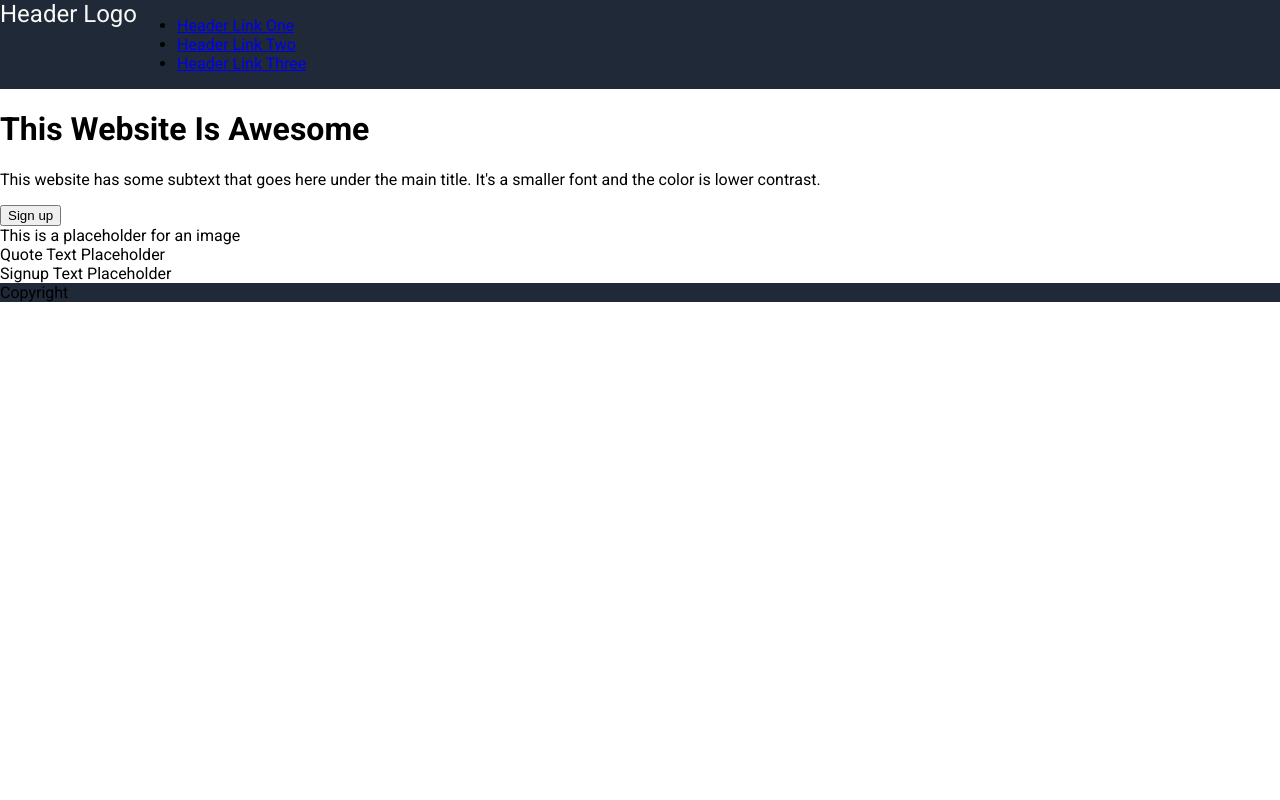
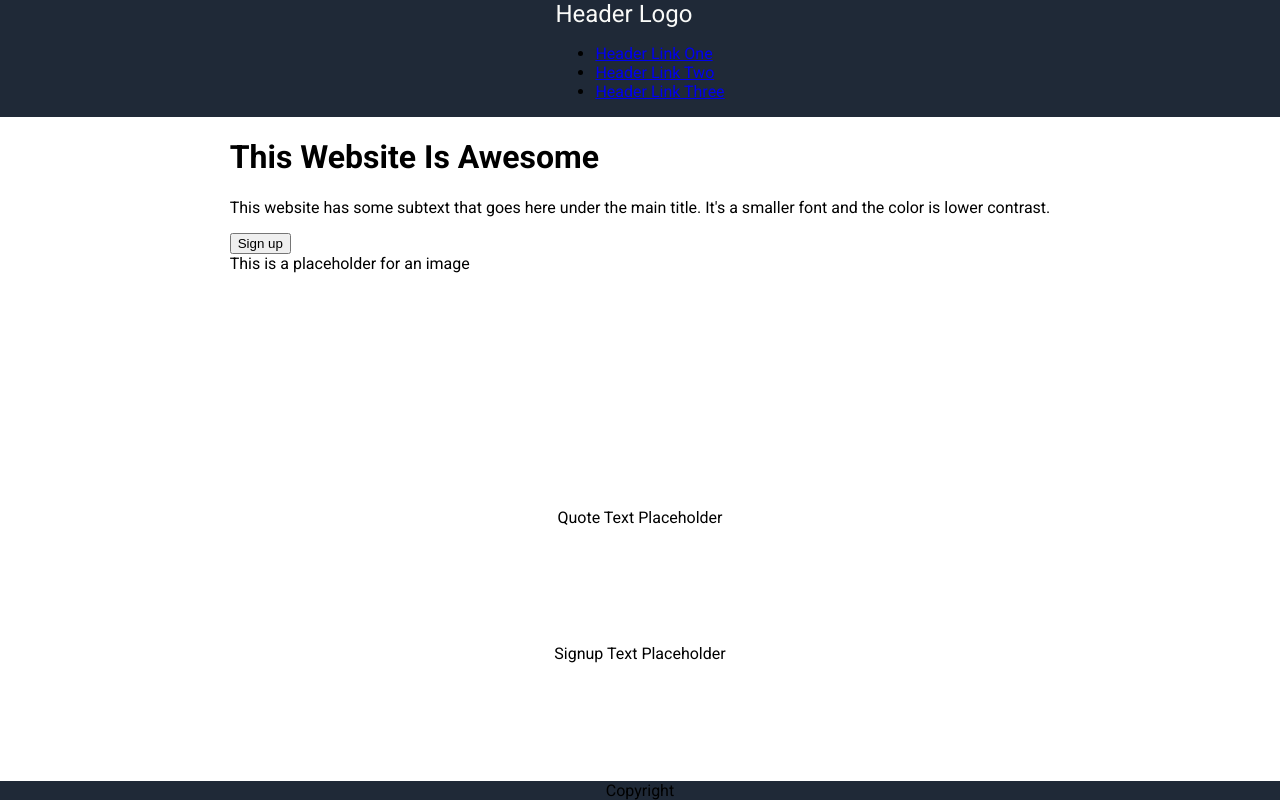
Before and after one commit to Christian-Tarello/landing-page, a plain HTML site: page landing-page.html in a window 1280 px wide. Drawn offline with Linux system fonts and the light colour scheme.

Commit message:
Organize html into sections and reflect the changes in css

```diff
--- a/landing-page.html
+++ b/landing-page.html
@@ -8,7 +8,9 @@
     <link rel="stylesheet" href="./style.css">
 </head>
 <body>
-    <div class="header">
+
+    <div class="section header">
+        <div class="header-container">
             <div class="header-left">
                 Header Logo
             </div>
@@ -20,8 +22,11 @@
                 </ul>
             </div>
         </div>
-    <div class="intro">
-        <div class="intro-left">
+    </div>
+
+    <div class="section">
+        <div class="intro-container">
+            <div class="intro-text">
                 <h1 class="intro-title">This Website Is Awesome</h1>
                 <p class="intro-content">
                     This website has some subtext that goes here under the main title.
@@ -35,8 +40,10 @@
             </div>
 
         </div>
+    </div>
 
-    <div class="content">
+    <div class="section">
+        <div class="content-container">
             <div class="cards-title">
 
             </div>
@@ -44,17 +51,24 @@
 
             </div>
         </div>
+    </div>
 
-    <div class="quote">
+    <div class="section">
+        <div class="quote-container">
             Quote Text Placeholder
         </div>
+    </div>
 
-    <div class="signup">
+    <div class="section">
+        <div class="signup-container">
             Signup Text Placeholder
         </div>
+    </div>
 
-    <div class="footer">
+    <div class="section footer">
+        <div class="footer-container">
             Copyright
+        </div>
     </div>
 
 
--- a/style.css
+++ b/style.css
@@ -9,14 +9,20 @@ body {
   flex-direction: column;
 }
 
-.header,
-.footer{
-    background-color: #1F2937;
-    display: flex;
-}
-
 .header-left{
     font-size: 24px;
     color: #F9FAF8;
 
 }
+
+.section{
+    display: flex;
+    justify-content:center;
+    flex: auto;
+}
+
+.section.header,
+.section.footer{
+    background-color: #1F2937;
+    flex: initial;
+}
```
Lines whose indentation alone changed are shown as unchanged.
